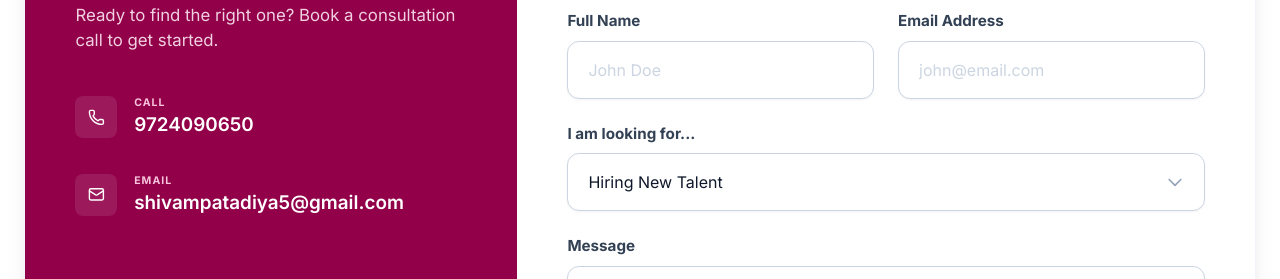
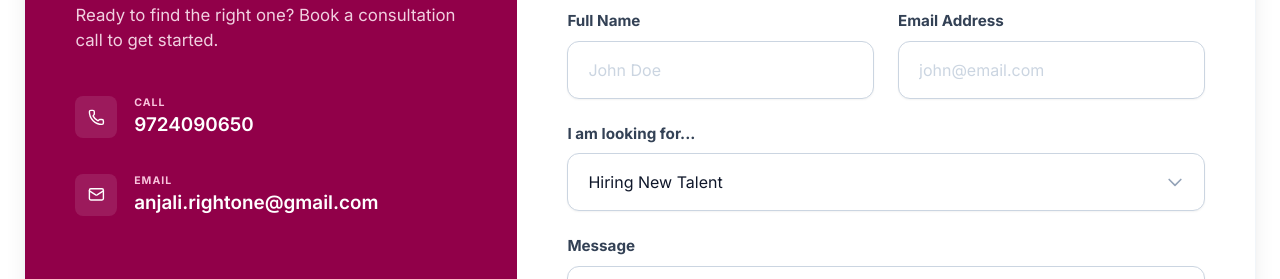
Before and after one commit to vancejorren-sp/RightOne, a React (Vite) app: page / in a window 1280 px wide. Shown: the part 4153-4432 px from the top of the page. Built offline with nearby package versions, Linux system fonts and the light colour scheme; a web font is replaced by a local one.

Commit message:
fix: Update contact email address
Changes the hardcoded contact email address in the Contact component to the correct one for the agency. This ensures inquiries are directed to the appropriate recipient.

```diff
--- a/components/Contact.tsx
+++ b/components/Contact.tsx
@@ -19,7 +19,7 @@
       `Name: ${name}\nEmail: ${email}\nInterest: ${interest}\n\nMessage:\n${message}`
     );
 
-    window.location.href = `mailto:shivampatadiya5@gmail.com?subject=${subject}&body=${body}`;
+    window.location.href = `mailto:anjali.rightone@gmail.com?subject=${subject}&body=${body}`;
     setSubmitted(true);
     setTimeout(() => setSubmitted(false), 8000);
   };
@@ -52,13 +52,13 @@
                 </ScrollReveal>
 
                 <ScrollReveal direction="right" delay={0.25}>
-                  <div className="flex items-center space-x-[1.05rem] group cursor-pointer" onClick={() => window.location.href = 'mailto:shivampatadiya5@gmail.com'}>
+                  <div className="flex items-center space-x-[1.05rem] group cursor-pointer" onClick={() => window.location.href = 'mailto:anjali.rightone@gmail.com'}>
                     <div className="w-[2.625rem] h-[2.625rem] bg-white/10 rounded-lg flex items-center justify-center group-hover:bg-white/20 transition-colors">
                       <Mail className="w-[1.05rem] h-[1.05rem]" />
                     </div>
                     <div>
                       <p className="text-[0.656rem] text-indigo-200 font-bold uppercase tracking-widest">Email</p>
-                      <p className="text-[1.05rem] lg:text-[1.18rem] font-semibold break-all">shivampatadiya5@gmail.com</p>
+                      <p className="text-[1.05rem] lg:text-[1.18rem] font-semibold break-all">anjali.rightone@gmail.com</p>
                     </div>
                   </div>
                 </ScrollReveal>
```
